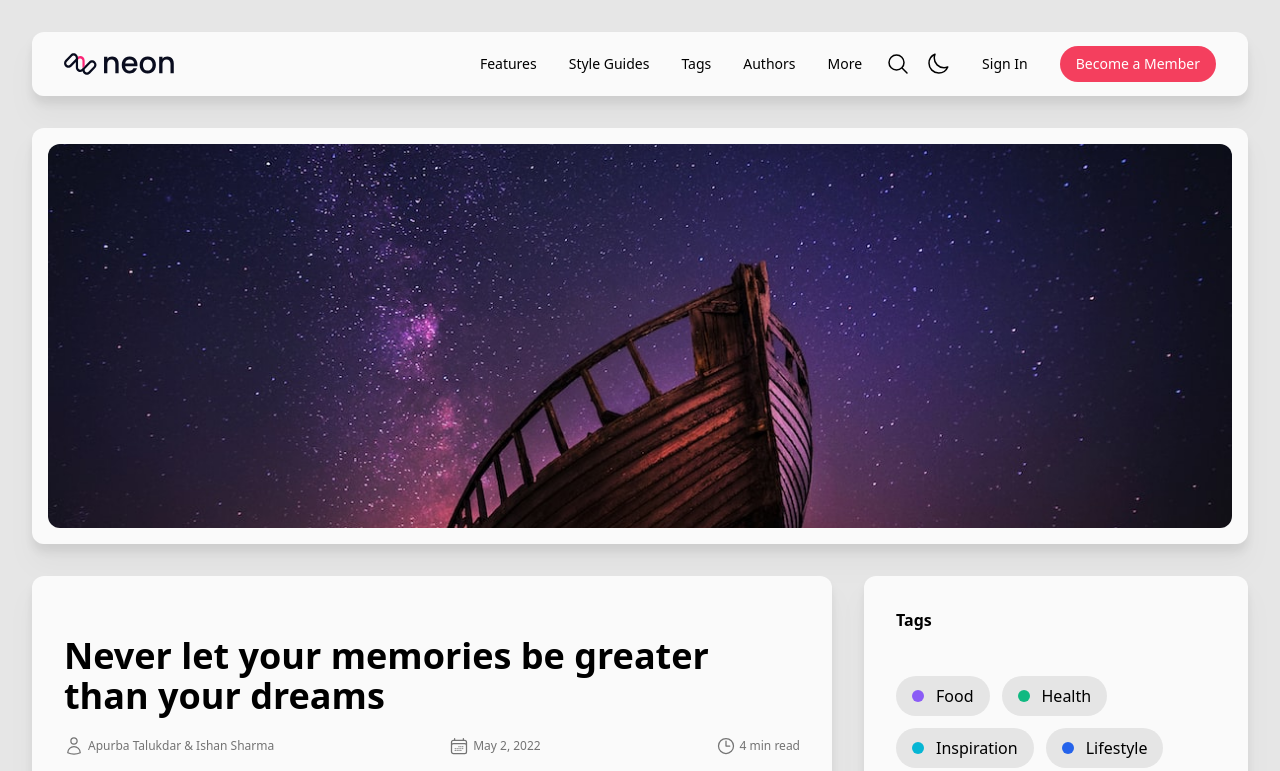
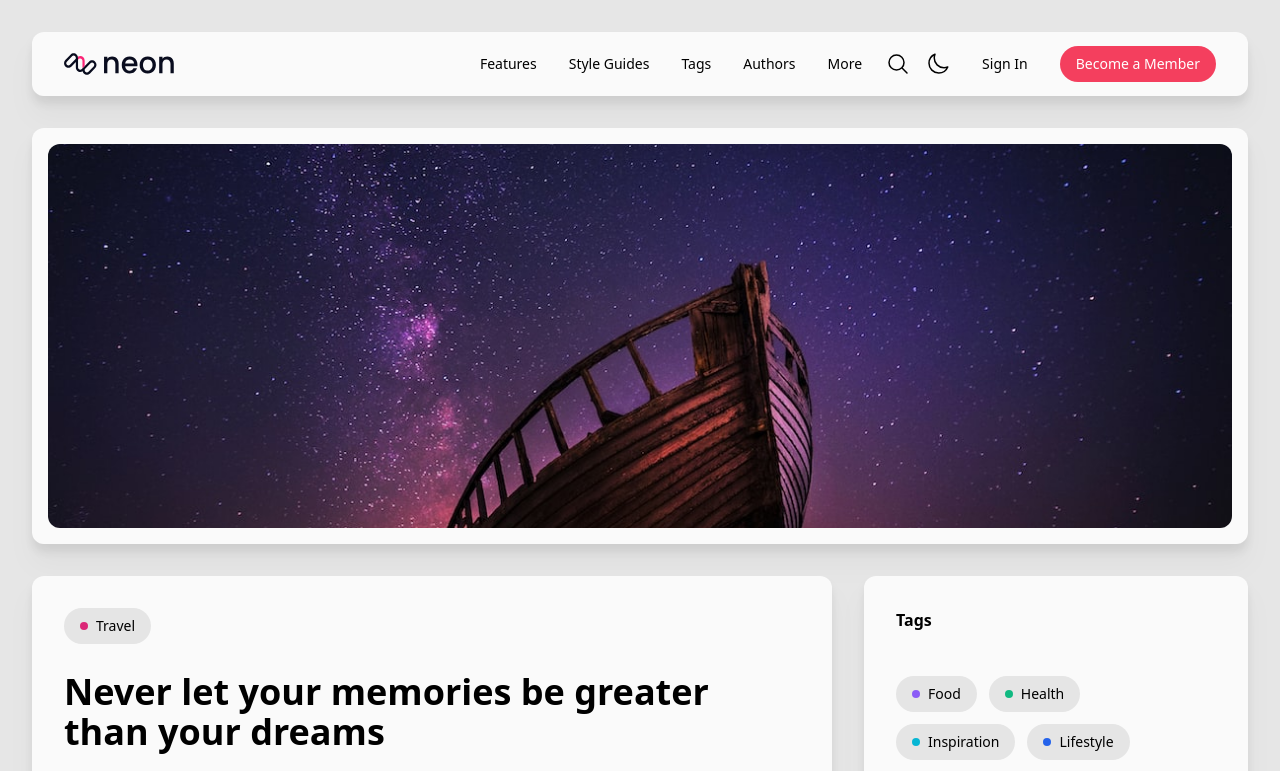
Before and after one commit to dashiedash/neon-theme, a Next.js app: page /items/post-fullwidth in a window 1280 px wide. Shown: the top 771 px of the page. Built offline with nearby package versions, Linux system fonts and the light colour scheme.

Commit message:
Create Tags Group

```diff
--- a/src/components/main/side.tsx
+++ b/src/components/main/side.tsx
@@ -1,6 +1,3 @@
-export const Tags = (props: { tags: string[] }) => {
-  const { tags } = props;
-
 const getTagColor = (tag: string) => {
   switch (tag) {
     case "Food":
@@ -29,20 +26,50 @@ export const Tags = (props: { tags: string[] }) => {
   }
 };
 
+export const Tags = (props: { tags: string[] }) => {
+  const { tags } = props;
+
+  return (
+    <div className="space-y-3">
+      {tags.map((tag) => (
+        <a
+          href={`#${tag}`}
+          key={tag}
+          className="mr-3 text-sm py-2 px-4 rounded-full inline-flex items-center bg-neutral-200 space-x-1">
+          <div
+            className={`w-2 h-2 mr-2 rounded-full ${getTagColor(tag)} `}></div>
+          {tag}
+        </a>
+      ))}
+    </div>
+  );
+};
+
+export const TagGroups = () => {
+  const post = [
+    "Food",
+    "Health",
+    "Inspiration",
+    "Lifestyle",
+    "Nature",
+    "Technology",
+    "Travel",
+  ];
+
   return (
     <section>
       <h2 className="font-bold">Tags</h2>
       <div className="my-8 space-y-3">
-        {tags.map((tag) => (
+        {post.map((post) => (
           <a
-            href={`#${tag}`}
-            key={tag}
-            className="mr-3 py-2 px-4 rounded-full inline-flex items-center bg-neutral-200 space-x-1">
+            href={`#${post}`}
+            key={post}
+            className="mr-3 text-sm py-2 px-4 rounded-full inline-flex items-center bg-neutral-200 space-x-1">
             <div
-              className={`w-3 h-3 mr-3 rounded-full ${getTagColor(
-                tag
+              className={`w-2 h-2 mr-2 rounded-full ${getTagColor(
+                post
               )} `}></div>
-            {tag}
+            {post}
           </a>
         ))}
       </div>
--- a/src/pages/items/post-fullwidth.tsx
+++ b/src/pages/items/post-fullwidth.tsx
@@ -11,7 +11,7 @@ import {
 } from "@/components/main/article";
 import { SocialLinks } from "@/components/main/social-links";
 import { AuthorCard } from "@/components/main/author";
-import { Tags } from "@/components/main/side";
+import { Tags, TagGroups } from "@/components/main/side";
 
 // Content
 const PostFullwidth = () => {
@@ -20,15 +20,7 @@ const PostFullwidth = () => {
     author: ["Apurba Talukdar", "Ishan Sharma"],
     publishDate: "May 2, 2022",
     readTime: "4 min read",
-    tags: [
-      "Food",
-      "Health",
-      "Inspiration",
-      "Lifestyle",
-      "Nature",
-      "Technology",
-      "Travel",
-    ],
+    tags: ["Travel"],
   });
 
   return (
@@ -49,6 +41,7 @@ const PostFullwidth = () => {
           {/* Main Content */}
           <div className="container lg:col-span-2">
             <article className="bg-neutral-50 p-8 drop-shadow-xl rounded-xl my-8">
+              <Tags tags={post.tags} />
               <ArticleHeader posts={post} />
               <p className="mb-5">
                 Before long the searchlight discovered some distance away a
@@ -206,7 +199,7 @@ const PostFullwidth = () => {
           {/* Sidebar */}
           <div className="container">
             <div className="bg-neutral-50 p-8 drop-shadow-xl rounded-xl my-8">
-              <Tags tags={post.tags} />
+              <TagGroups />
             </div>
           </div>
         </div>
```
Lines whose indentation alone changed are shown as unchanged.
